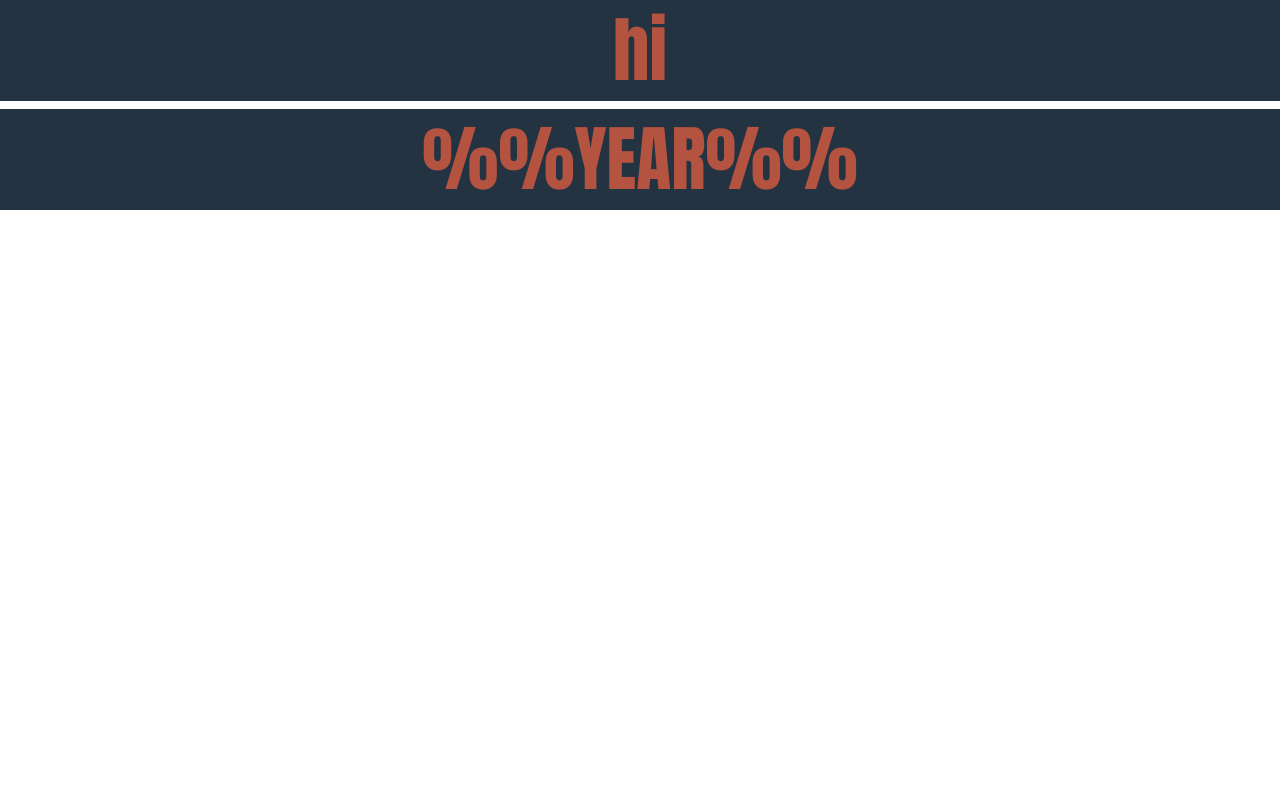
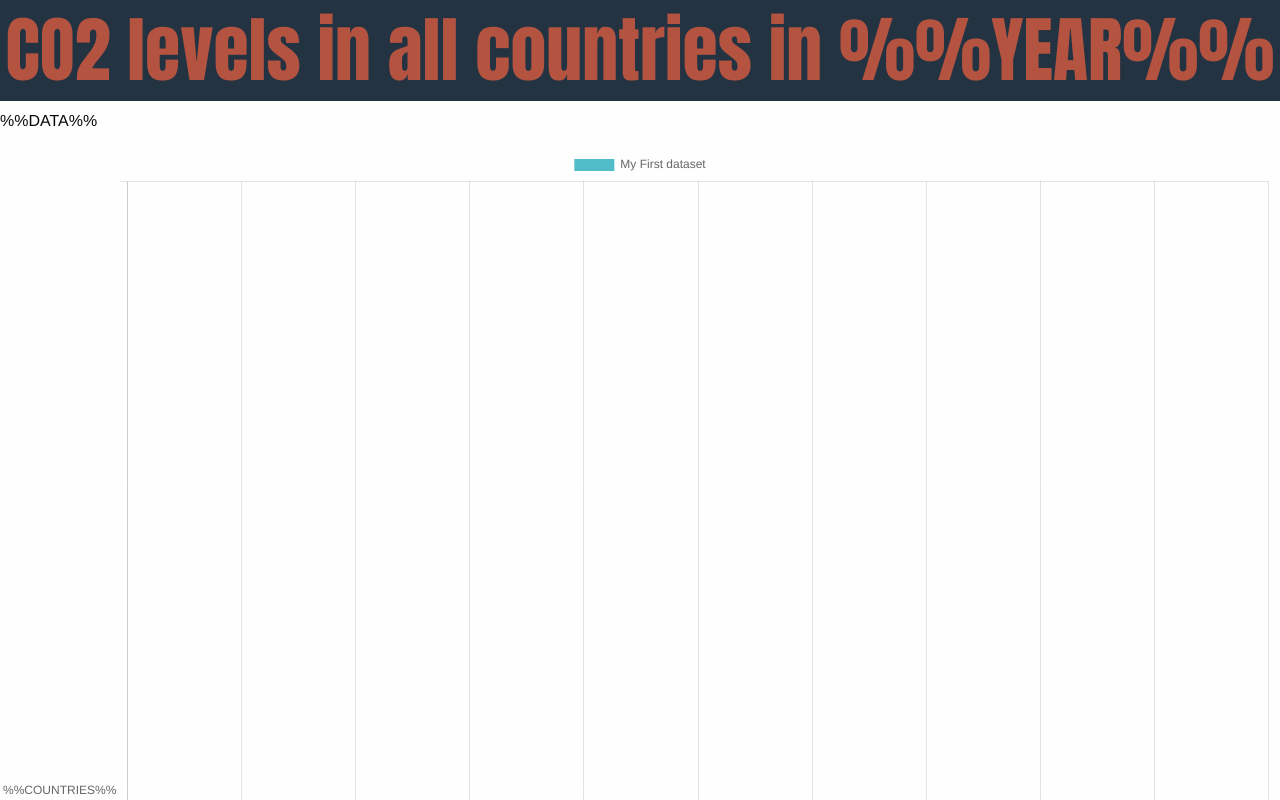
Before and after one commit to mccr7715/Assignment2, a website: page templates/levels_in_year_template.html in a window 1280 px wide. Shown: the top 800 px of the page. Drawn offline with nearby package versions, Linux system fonts and the light colour scheme; files whose address does not match are found by name.

Commit message:
commentedCode

```diff
--- a/templates/levels_in_year_template.html
+++ b/templates/levels_in_year_template.html
@@ -6,14 +6,61 @@
 	<title>CO2 in year by country</title>
     <link rel="stylesheet" href="/public/css/foundation.css">
     <link rel="stylesheet" href="/public/css/style1.css"/>
-   <!-- <canvas id="myChart" width="400" height="400"></canvas> -->
+
 
 </head>
 <body>
 
-        <h1>hi</h1>
-        <h1>%%YEAR%%</h1>
+        <h1>CO2 levels in all countries in %%YEAR%%</h1>
+        <table>
+            <tbody>
+                %%DATA%%
+            </tbody>
+        </table>
 
+
+        <canvas id="myChart" width="400" height="400"></canvas>
+    <div>
+        <canvas id="myChart"></canvas>
+        <script src="https://cdn.jsdelivr.net/npm/chart.js"></script>
+        <script>
+            // the chart.js replacement occurs HERE ----------------------------------------------------
+            const labels = [
+                '%%COUNTRIES%%'
+            ];
+
+            const data = {
+              labels: labels,
+              datasets: [{
+                label: 'My First dataset',
+                backgroundColor: 'rgb(81, 189, 201)',
+                borderColor: 'rgb(255, 99, 132)',
+                 // and HERE -----------------------------------------------------------------------
+                data: ['%%COUNTRY_DATA%%'],
+              }]
+            };
+
+            const config = {
+              type: 'bar',
+              data: data,
+              options: {
+                indexAxis: 'y',
+                scales: {
+                    y: {
+                        beginAtZero: true
+                    }
+                }
+                }
+            };
+          </script>
+          <script>
+            const myChart = new Chart(
+              document.getElementById('myChart'),
+              config
+            );
+          </script>
+
+    </div>
 
 
         <script src="js/vendor.js"></script>
```
Also changed, not shown: server.js (+57 -5 lines).
